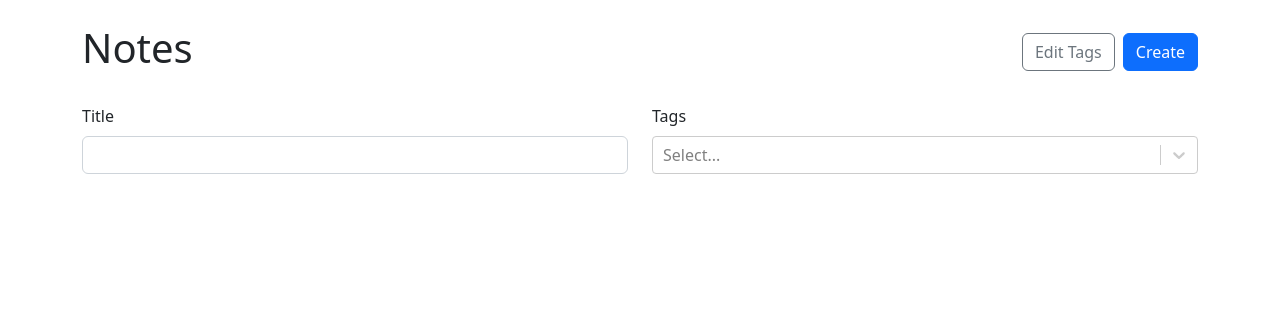
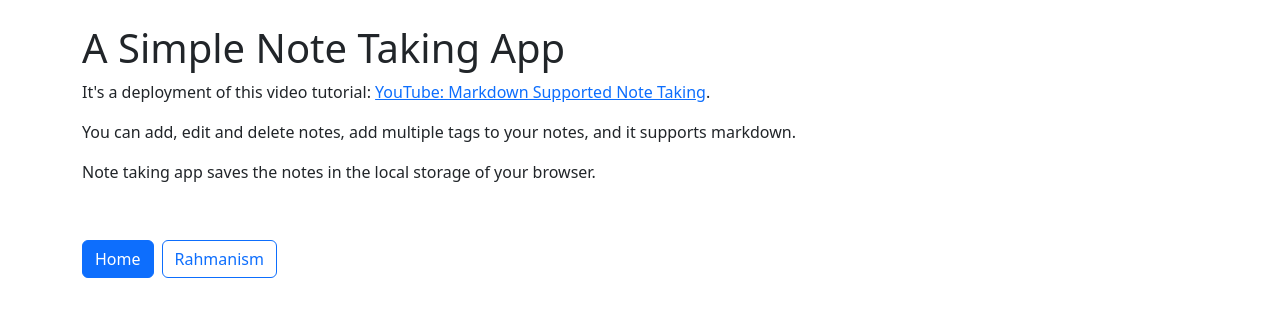
Before and after one commit to Rahmanism/Notes, a React (Create React App) app: page /about in a window 1280 px wide. Before the commit this address led to /. Shown: the top 316 px of the page. Built offline with nearby package versions, Linux system fonts and the light colour scheme.

Commit message:
Add About page

```diff
--- a/src/App.js
+++ b/src/App.js
@@ -5,6 +5,7 @@ import { NewNote, EditNote, NoteList, Note, NoteLayout } from "screen"
 import { useLocalStorage } from "hooks"
 import { useMemo } from "react"
 import { v4 as uuidV4 } from "uuid"
+import { About } from "screen/About"
 
 function App() {
   const [notes, setNotes] = useLocalStorage("NOTES", [])
@@ -104,6 +105,7 @@ function App() {
             }
           />
         </Route>
+        <Route path="/about" element={<About />} />
         <Route path="*" element={<Navigate to="/" />} />
       </Routes>
     </Container>
--- /dev/null
+++ b/src/screen/About.js
@@ -0,0 +1,35 @@
+import { Button, Stack } from "react-bootstrap"
+import { Link } from "react-router-dom"
+
+export function About() {
+  return (
+    <>
+      <h1>A Simple Note Taking App</h1>
+
+      <p>
+        It's a deployment of this video tutorial:{" "}
+        <a href="https://www.youtube.com/watch?v=j898RGRw0b4">
+          YouTube: Markdown Supported Note Taking
+        </a>
+        .
+      </p>
+
+      <p>
+        You can add, edit and delete notes, add multiple tags to your notes, and
+        it supports markdown.
+      </p>
+      <p>
+        Note taking app saves the notes in the local storage of your browser.
+      </p>
+      <p>&nbsp;</p>
+      <Stack gap={2} direction="horizontal">
+        <Link to="/">
+          <Button variant="primary">Home</Button>
+        </Link>
+        <Link to="https://rahmanism.github.io">
+          <Button variant="outline-primary">Rahmanism</Button>
+        </Link>
+      </Stack>
+    </>
+  )
+}
--- a/src/screen/NoteList.js
+++ b/src/screen/NoteList.js
@@ -30,6 +30,9 @@ export function NoteList({ notes, availableTags, onUpdateTag, onDeleteTag }) {
         </Col>
         <Col xs="auto">
           <Stack gap={2} direction="horizontal">
+            <Link to="/about">
+              <Button variant="outline-warning">About</Button>
+            </Link>
             <Button
               variant="outline-secondary"
               onClick={() => setEditTagsModalOpen(true)}
```
